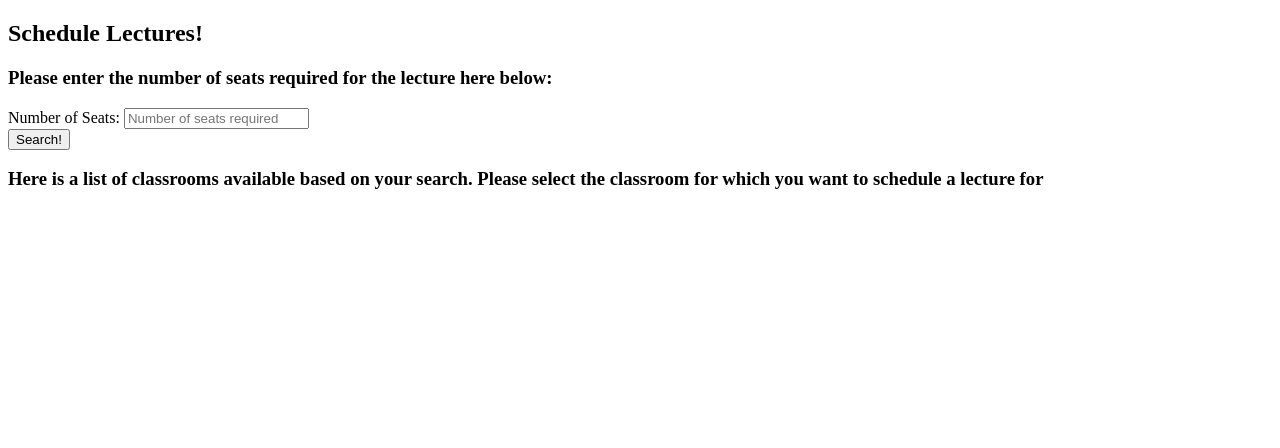
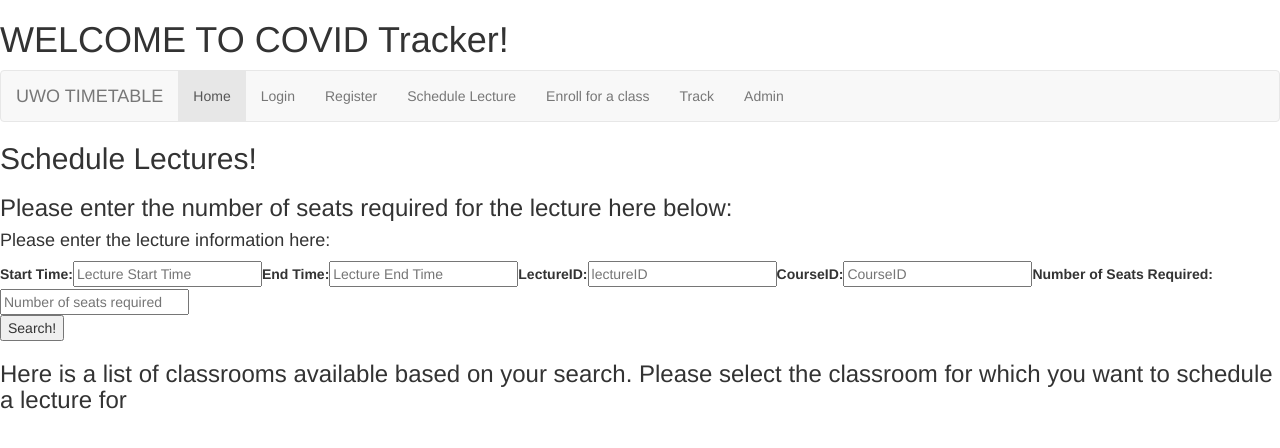
Before and after one commit to EricKogut/SQL-Covid-Application, an Angular app in the folder assignment4/frontend/covid-tracker/: page /schedule in a window 1280 px wide. Before the commit this address led to /. Shown: the top 448 px of the page. Built offline with nearby package versions, Linux system fonts and the light colour scheme.

Commit message:
Nav bar and Router Module

```diff
--- a/assignment4/frontend/covid-tracker/src/app/app.component.html
+++ b/assignment4/frontend/covid-tracker/src/app/app.component.html
@@ -1 +1,3 @@
-<app-schedule-lectures></app-schedule-lectures>
+<h1>WELCOME TO COVID Tracker!</h1>
+<app-navigation></app-navigation>
+<router-outlet></router-outlet>
--- /dev/null
+++ b/assignment4/frontend/covid-tracker/src/app/navigation/navigation.component.html
@@ -0,0 +1,32 @@
+<!DOCTYPE html>
+<html lang="en">
+<head>
+  <title>Bootstrap Example</title>
+  <meta charset="utf-8">
+  <meta name="viewport" content="width=device-width, initial-scale=1">
+  <link rel="stylesheet" href="https://maxcdn.bootstrapcdn.com/bootstrap/3.4.1/css/bootstrap.min.css">
+  <script src="https://ajax.googleapis.com/ajax/libs/jquery/3.5.1/jquery.min.js"></script>
+  <script src="https://maxcdn.bootstrapcdn.com/bootstrap/3.4.1/js/bootstrap.min.js"></script>
+</head>
+<body>
+
+<nav class="navbar navbar-default">
+  <div class="container-fluid">
+    <div class="navbar-header">
+      <a class="navbar-brand" href="#">UWO TIMETABLE</a>
+    </div>
+    <ul class="nav navbar-nav">
+      <li class="active"><a href="#">Home</a></li>
+      <li><a routerLink="/login">Login</a></li>
+      <li><a routerLink="/register">Register</a></li>
+      <li><a routerLink="/schedule">Schedule Lecture</a></li>
+      <li><a routerLink="/enroll">Enroll for a class</a></li>
+      <li><a routerLink="/track">Track</a></li>
+      <li><a routerLink="/admin">Admin</a></li>
+    </ul>
+  </div>
+</nav>
+
+
+</body>
+</html>
--- /dev/null
+++ b/assignment4/frontend/covid-tracker/src/app/navigation/navigation.component.ts
@@ -0,0 +1,15 @@
+import { Component, OnInit } from '@angular/core';
+
+@Component({
+  selector: 'app-navigation',
+  templateUrl: './navigation.component.html',
+  styleUrls: ['./navigation.component.css']
+})
+export class NavigationComponent implements OnInit {
+
+  constructor() { }
+
+  ngOnInit(): void {
+  }
+
+}
--- a/assignment4/frontend/covid-tracker/src/app/schedule-lectures/schedule-lectures.component.html
+++ b/assignment4/frontend/covid-tracker/src/app/schedule-lectures/schedule-lectures.component.html
@@ -2,9 +2,23 @@
 
 <h3>Please enter the number of seats required for the lecture here below:</h3>
 <div>
-    <label>Number of Seats: </label>
+    <h4> Please enter the lecture information here: </h4>
+    <label>Start Time: </label>
+    <input [(ngModel)] = "startTime" type="text" placeholder="Lecture Start Time">
+
+    <label>End Time: </label>
+    <input [(ngModel)] = "endTime" type="text" placeholder="Lecture End Time">
+
+    <label>LectureID: </label>
+    <input [(ngModel)] = "lectureID" type="text" placeholder="lectureID">
+
+    <label>CourseID: </label>
+    <input [(ngModel)] = "courseID" type="text" placeholder="CourseID">
+
+    <label>Number of Seats Required: </label>
     <input [(ngModel)] = "seats" type="text" placeholder="Number of seats required">
-    </div>
+
+</div>
 
     <button (click) = "look()">Search!</button>
 <div>
@@ -14,6 +28,6 @@
         <h3>Here is a list of classrooms available based on your search. Please select the classroom for which you want to schedule a lecture for</h3>
         <ul *ngFor = "let r of result; let i = index">
             <li>Classroom Number: {{r.classroomNumber}} , Building Name: {{r.buildingName}}, Number of Seats: {{r.numberOfSeats}}</li>
-             <li><button>Select!</button></li>
+             <li><button>Schedule at this class!</button></li>
         </ul>
     </div>
--- a/assignment4/frontend/covid-tracker/src/app/schedule-lectures/schedule-lectures.component.ts
+++ b/assignment4/frontend/covid-tracker/src/app/schedule-lectures/schedule-lectures.component.ts
@@ -9,6 +9,10 @@ import { CovidService } from '../covid.service';
 export class ScheduleLecturesComponent implements OnInit {
  seats = '';
  result: any;
+ startTime = '';
+ endTime = '';
+ courseID = '';
+ lectureID = '';
 
 
  constructor(private covidservice:CovidService ) { }
```
Also changed, not shown: assignment4/frontend/covid-tracker/src/app/app.module.ts (+9 -2 lines), assignment4/frontend/covid-tracker/src/app/navigation/navigation.component.css (added), 2 other files (tests, documents, lock files or other folders).
